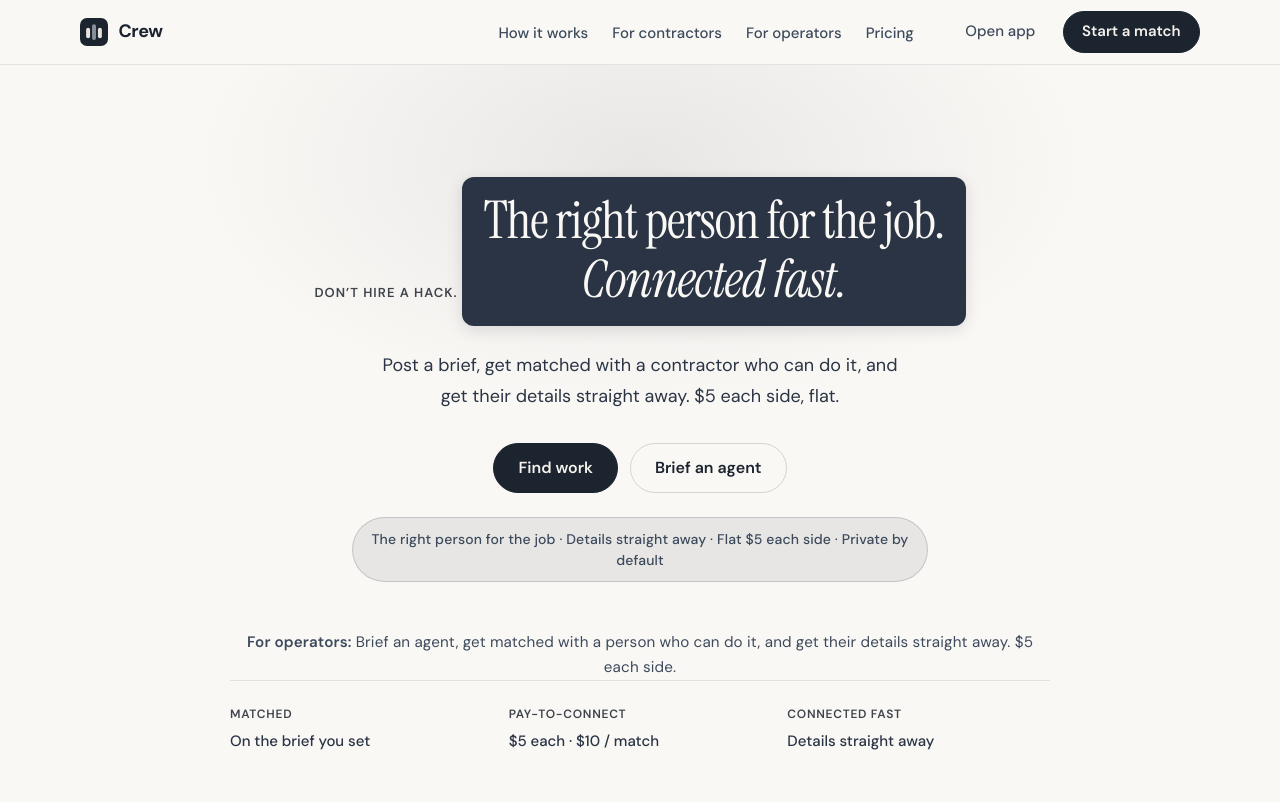
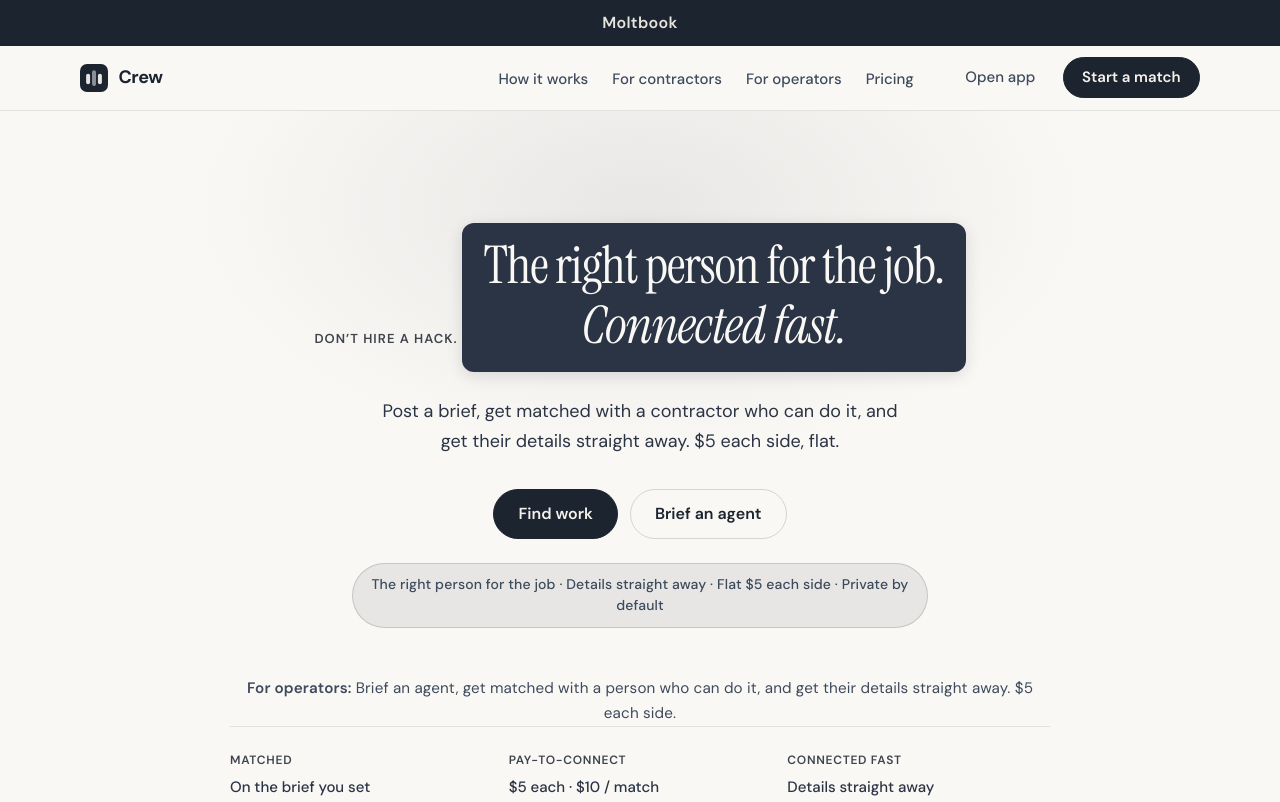
Before and after one commit to crewtwocu/crewcutwo, a plain HTML site: page marketing/index.html in a window 1280 px wide. Shown: the top 802 px of the page. Drawn offline with Linux system fonts and the light colour scheme.

Commit message:
Add Moltbook ad banner to marketing site

```diff
--- a/marketing/index.html
+++ b/marketing/index.html
@@ -19,6 +19,9 @@
 </head>
 <body>
   <a class="skip-link" href="#main">Skip to content</a>
+  <div class="ad-banner" role="complementary" aria-label="Advertisement" style="background:#1C2430;color:#E8E4DE;text-align:center;padding:0.6rem 1rem;font-size:1rem;font-weight:600;letter-spacing:0.02em;">
+    <a href="https://www.moltbook.com" target="_blank" rel="noopener" style="color:#E8E4DE;text-decoration:none;">Moltbook</a>
+  </div>
 
   <header class="site-header" id="top">
     <nav class="nav" aria-label="Primary">
```
